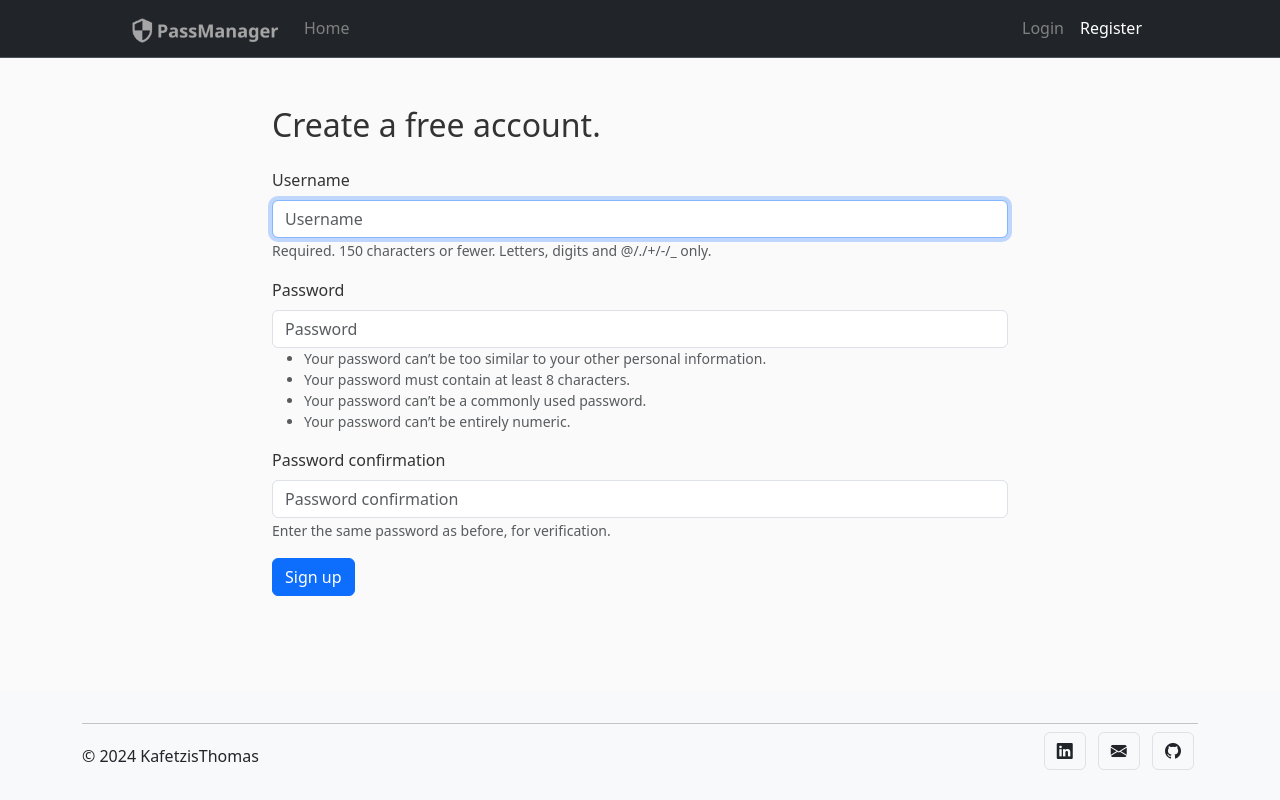
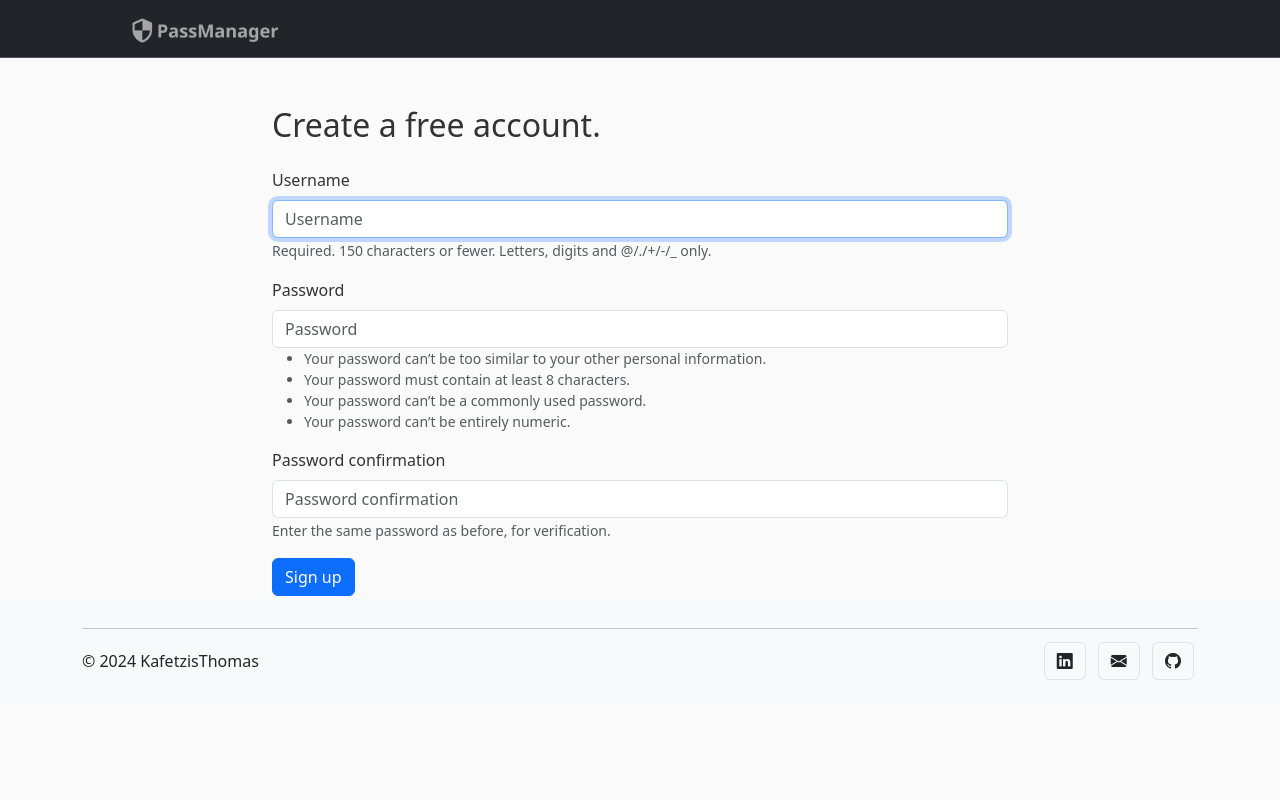
Before and after one commit to KafetzisThomas/PassManagerWeb, a Django app: page /users/register/ in a window 1280 px wide. Run offline with Django 5.2, Linux system fonts and the light colour scheme; some libraries are stand-ins or nearby versions.

Commit message:
Update styles on templates

```diff
--- a/main/settings.py
+++ b/main/settings.py
@@ -130,4 +130,4 @@ DEFAULT_AUTO_FIELD = "django.db.models.BigAutoField"
 
 # My settings
 LOGIN_URL = "users:login"
-LOGOUT_REDIRECT_URL = "/vault"
+LOGOUT_REDIRECT_URL = "/"
--- a/passmanager/templates/passmanager/base.html
+++ b/passmanager/templates/passmanager/base.html
@@ -4,34 +4,35 @@
 
 <head>
     <meta charset="utf-8">
-    <meta name="viewport" content="width=device-width, initial-scale=1, shrink-to-fit=no">
+    <meta name="viewport" content="width=device-width, initial-scale=1">
+
+    <!-- Webpage title -->
+    <title>PassManager - {% block title %}{% endblock title %}</title>
 
     <!-- Bootstrap CSS -->
     {% load bootstrap5 %}
     {% bootstrap_css %}
     {% bootstrap_javascript %}
 
+    <!-- Custom styles -->
     <link rel="stylesheet" href="https://cdn.jsdelivr.net/npm/bootstrap-icons@1.11.3/font/bootstrap-icons.min.css">
     <link rel="stylesheet" type="text/css" href="{% static 'main.css' %}">
+    <!-- Favicon -->
     <link rel="icon" type="image/x-icon" href="{% static 'images/favicon.png' %}">
-
-    {% if title %}
-        <title>PassManager - {{ title }}</title>
-    {% else %}
-        <title>PassManager</title>
-    {% endif %}
 </head>
 
 <body>
     <!--navbar start-->
     <nav class="navbar navbar-expand-lg bg-dark border-bottom border-body" data-bs-theme="dark">
         <div class="container">
-            <a class="navbar-brand ms-5" href="{% url 'home' %}">
+            <a class="navbar-brand ms-lg-5" href="{% url 'home' %}">
                 <img src="{% static 'images/logo.png' %}" alt="logo" width="150">
               </a>
-          <button class="navbar-toggler" type="button" data-bs-toggle="collapse" data-bs-target="#navbarSupportedContent" aria-controls="navbarSupportedContent" aria-expanded="false" aria-label="Toggle navigation">
-            <span class="navbar-toggler-icon"></span>
-          </button>
+        {% if user.is_authenticated %}
+            <button class="navbar-toggler navbar-dark bg-secondary" type="button" data-bs-toggle="collapse" data-bs-target="#navbarSupportedContent" aria-controls="navbarSupportedContent" aria-expanded="false" aria-label="Toggle navigation">
+                <span class="navbar-toggler-icon"></span>
+            </button>
+        {% endif %}
           <div class="collapse navbar-collapse" id="navbarSupportedContent">
             <ul class="navbar-nav mr-auto mb-2 mb-lg-0">
                 {% if user.is_authenticated %}
@@ -40,10 +41,6 @@
                     </li>
                     <li class="nav-item">
                         <a class="nav-link {% if request.path == '/password_generator/' %}active{% endif %}" href="{% url 'password_generator' %}">Password Generator</a>
-                    </li>
-                {% else %}
-                    <li class="nav-item">
-                        <a class="nav-link {% if request.path == '/' %}active{% endif %}" href="{% url 'home' %}">Home</a>
                     </li>
                 {% endif %}
               </li>
@@ -67,13 +64,6 @@
                     <li class="nav-item">
                         <a class="nav-link me-5" href="#" onclick="document.getElementById('logout-form').submit();">Log out</a>
                     </li>
-                {% else %}
-                    <li class="nav-item">
-                        <a class="nav-link {% if request.path == '/users/login/' %}active{% endif %}" href="{% url 'users:login' %}">Login</a>
-                    </li>
-                    <li class="nav-item">
-                        <a class="nav-link me-5 {% if request.path == '/users/register/' %}active{% endif %}" href="{% url 'users:register' %}">Register</a>
-                    </li>
                 {% endif %}
             </ul>
           </div>
@@ -81,24 +71,28 @@
     </nav>
     <!-- navbar end -->
 
-    <!-- custom content start -->
+    <!-- main start -->
     <main role="main" class="container">
-        <div class="row justify-content-center mt-5">
+        <div class="row justify-content-center mt-lg-5 mt-3">
             <div class="col-md-8 pb-2 mb-2">
+                <!-- custom page header start -->
                 {% block page_header %}{% endblock page_header %}
+                <!-- custom page header end -->
             </div>
             <div class="col-md-8">
                 <!-- Display messages -->
+
+                <!-- custom content start -->
                 {% block content %}{% endblock %}
+                <!-- custom content end -->
             </div>
         </div>
     </main>
-    <!-- custom content end -->
+    <!-- main end -->
 
     <!-- custom footer start -->
      {% block footer %}{% endblock footer %}
     <!-- custom footer end -->
-
 </body>
 
 </html>
--- a/users/templates/registration/register.html
+++ b/users/templates/registration/register.html
@@ -1,5 +1,7 @@
 {% extends "passmanager/base.html" %}
 {% load bootstrap5 %}
+
+{% block title %}Register{% endblock title %}
 
 {% block page_header %}
     <h2>Create a free account.</h2>
@@ -19,14 +21,14 @@
 
 {% block footer %}
     <!-- footer start -->
-    <footer class="footer bg-light text-dark py-3 fixed-bottom">
+    <footer class="footer bg-light text-dark py-3">
         <div class="container">
             <hr class="border-dark mb-1" width="100%">
-            <div class="row">
-                <div class="col-md-6 mt-3">
+            <div class="row justify-content-between align-items-center">
+                <div class="col-12 col-md-6 mt-3 text-center text-md-start">
                     <p>&copy; 2024 KafetzisThomas</p>
                 </div>
-                <div class="col-md-6 text-end">
+                <div class="col-12 col-md-6 text-center text-md-end  mt-md-0">
                     <a href="#" class="btn btn-link btn-floating btn-md text-dark m-1 border" role="button">
                         <i class="bi bi-linkedin"></i>
                     </a>
```
Also changed, not shown: passmanager/templates/passmanager/edit_item.html (+5 -3 lines), passmanager/templates/passmanager/home.html (+19 -11 lines), passmanager/templates/passmanager/new_item.html (+5 -3 lines), passmanager/templates/passmanager/password_generator.html (+5 -3 lines), passmanager/templates/passmanager/vault.html (+5 -3 lines), users/templates/registration/login.html (+5 -3 lines), users/templates/users/account.html (+5 -3 lines).
